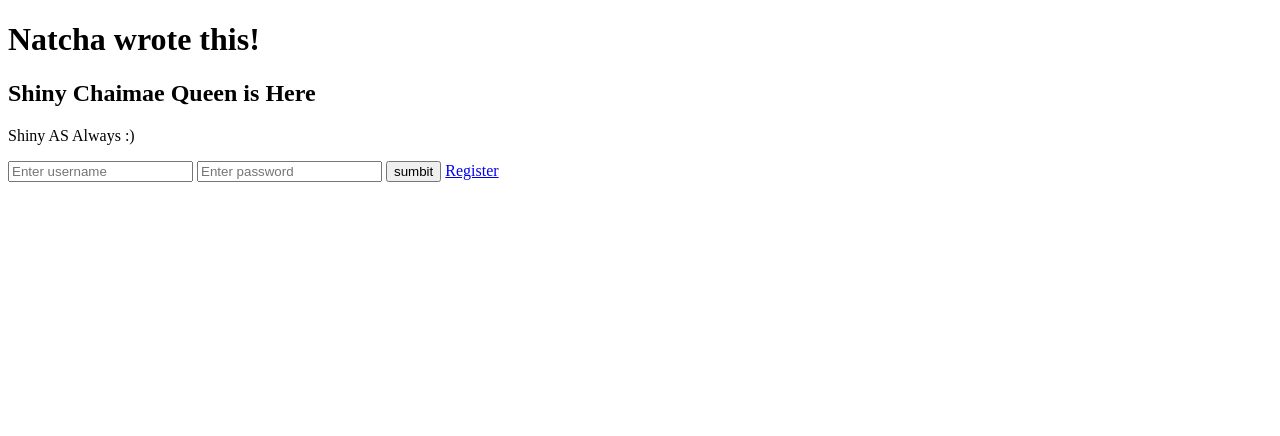
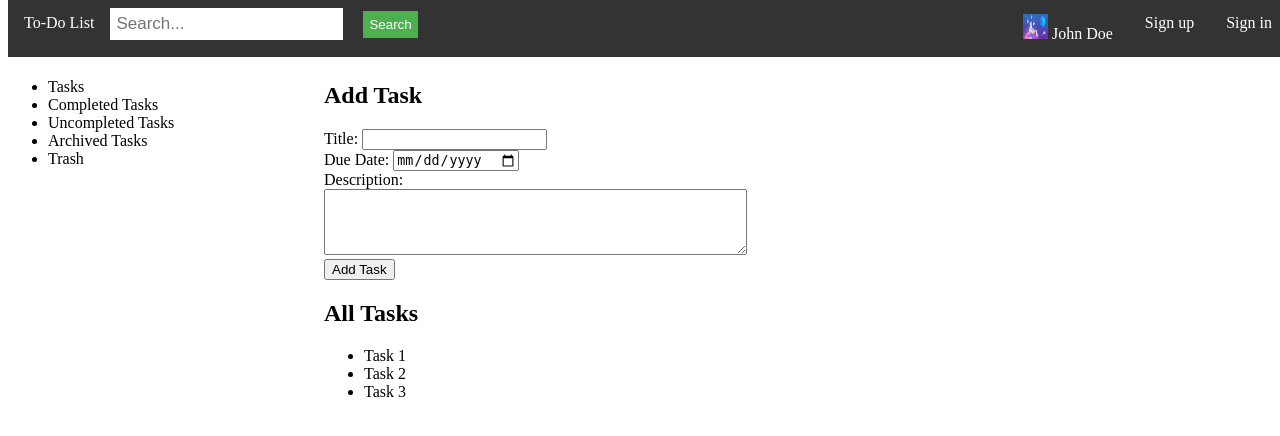
Before and after one commit to AwesomeNatchos/demo4, a PHP site: page / in a window 1280 px wide. Shown: the top 436 px of the page. Run offline with PHP 8.4, Linux system fonts and the light colour scheme.

Commit message:
The first draft

```diff
--- a/includes/aside.php
+++ b/includes/aside.php
@@ -0,0 +1,9 @@
+<aside style="width: 25%;">
+    <ul>
+        <li>Tasks</li>
+        <li>Completed Tasks</li>
+        <li>Uncompleted Tasks</li>
+        <li>Archived Tasks</li>
+        <li>Trash</li>
+    </ul>
+</aside>
--- a/includes/footer.php
+++ b/includes/footer.php
@@ -0,0 +1,3 @@
+  </body>
+
+  </html>
--- a/includes/head.php
+++ b/includes/head.php
@@ -0,0 +1,13 @@
+<!DOCTYPE html>
+<html lang="en">
+
+<head>
+    <meta charset="UTF-8" />
+    <meta http-equiv="X-UA-Compatible" content="IE=edge" />
+    <meta name="viewport" content="width=device-width, initial-scale=1.0" />
+    <title>To Do Project</title>
+    <link rel="icon" href="../pictures/todo_icon3.png">
+    <link rel="stylesheet" href="../styles/main.css">
+</head>
+
+<body>
--- a/includes/nav.php
+++ b/includes/nav.php
@@ -0,0 +1,22 @@
+<nav>
+    <a href="#">To-Do List</a>
+
+    <input type="text" placeholder="Search...">
+    <button>Search</button>
+    <div class="sign-in">
+        <a href="#">Sign in</a>
+    </div>
+    <div class="sign-up">
+        <a href="#">Sign up</a>
+    </div>
+    <div class="dropdown">
+        <a href="#">
+            <img src="../pictures/todo_icon.jpg" alt="Profile Picture" height="25" width="25">
+            John Doe
+        </a>
+        <div class="dropdown-content">
+            <a href="#">Profile</a>
+            <a href="#">Logout</a>
+        </div>
+    </div>
+</nav>
--- a/index.php
+++ b/index.php
@@ -1,25 +1,54 @@
-<!DOCTYPE html>
-<html lang="en">
-  <head>
-    <meta charset="UTF-8" />
-    <meta http-equiv="X-UA-Compatible" content="IE=edge" />
-    <meta name="viewport" content="width=device-width, initial-scale=1.0" />
-    <title>Document</title>
-  </head>
-  <body>
-    <h1>Natcha wrote this!</h1>
-    <h2>Shiny Chaimae Queen is Here</h2>
-    <p> Shiny AS Always :)</p>
-    <form action="" method="post">
-      <input type="text" name="username" placeholder="Enter username" />
-      <input
-        type="password"
-        name="password"
-        id="password"
-        placeholder="Enter password"
-      />
-      <button type="sumbmit" name="sumbit">sumbit</button>
-      <a href="https://www.youtube.com/">Register</a>
+<?php
+include 'includes/head.php';
+?>
+
+
+
+
+<?php
+include 'includes/nav.php';
+?>
+<br>
+<br>
+
+<br>
+
+
+
+
+<div style="display: flex; flex-direction: row;">
+
+
+  <?php
+  include 'includes/aside.php';
+  ?>
+
+  <div style="width: 75%;">
+    <h2>Add Task</h2>
+    <form>
+      <label for="title">Title:</label>
+      <input type="text" id="title" name="title" required><br>
+
+      <label for="due-date">Due Date:</label>
+      <input type="date" id="due-date" name="due-date" required><br>
+
+      <label for="description">Description:</label><br>
+      <textarea id="description" name="description" rows="4" cols="50"></textarea><br>
+
+      <input type="submit" value="Add Task">
     </form>
-  </body>
-</html>
+
+    <h2>All Tasks</h2>
+    <ul>
+      <li>Task 1</li>
+      <li>Task 2</li>
+      <li>Task 3</li>
+    </ul>
+  </div>
+</div>
+
+
+
+<?php
+include 'includes/footer.php';
+?>
--- /dev/null
+++ b/styles/main.css
@@ -0,0 +1,71 @@
+/* Navigation bar styles */
+nav {
+    background-color: #333;
+    overflow: hidden;
+    position: fixed;
+    top: 0;
+    width: 100%;
+}
+
+nav a {
+    float: left;
+    display: block;
+    color: white;
+    text-align: center;
+    padding: 14px 16px;
+    text-decoration: none;
+}
+
+nav input[type="text"] {
+    padding: 6px;
+    margin-top: 8px;
+    margin-right: 16px;
+    border: none;
+    font-size: 17px;
+}
+
+nav button {
+    background-color: #4CAF50;
+    color: white;
+    padding: 6px;
+    margin-top: 8px;
+    margin-right: 16px;
+    border: none;
+    cursor: pointer;
+}
+
+nav button:hover {
+    background-color: #45a049;
+}
+
+nav .sign-in,
+nav .sign-up {
+    float: right;
+}
+
+nav .dropdown {
+    position: relative;
+    display: inline-block;
+    float: right;
+}
+
+nav .dropdown-content {
+    display: none;
+    position: absolute;
+    z-index: 1;
+    background-color: #f9f9f9;
+    min-width: 160px;
+    box-shadow: 0px 8px 16px 0px rgba(0, 0, 0, 0.2);
+}
+
+nav .dropdown-content a {
+    color: black;
+    padding: 12px 16px;
+    text-decoration: none;
+    display: block;
+    text-align: right;
+}
+
+nav .dropdown:hover .dropdown-content {
+    display: block;
+}
--- a/to_do.txt
+++ b/to_do.txt
@@ -1,4 +1,4 @@
-A to do list
+A to do list project
 
 Resouces:
 https://keep.google.com/#home
```
Also changed, not shown: pictures/todo_icon.jpg (added), pictures/todo_icon1.jpg (added), pictures/todo_icon3.png (added).
